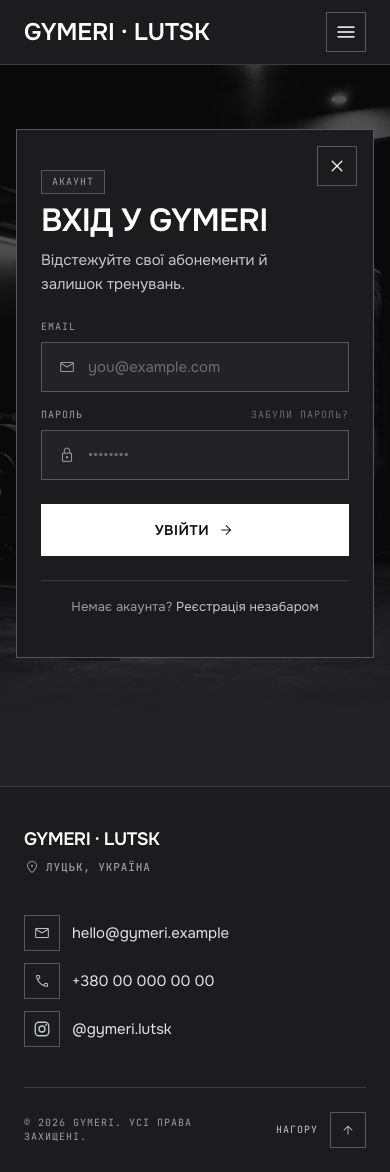
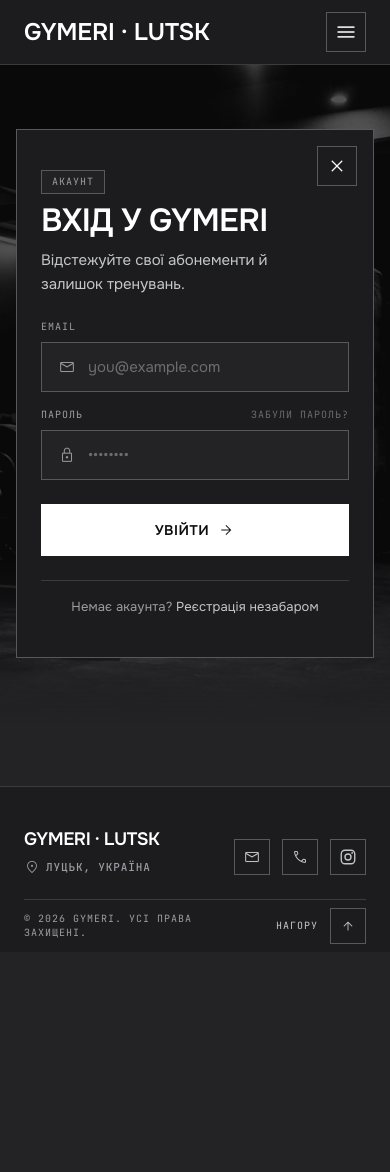
Before and after one commit to Samost-back/Gymeri, a Next.js app in the folder frontend/: page /login in a window 390 px wide. After the commit the page ends 952 px from the top, so only its background shows below. Built offline with nearby package versions, Linux system fonts and the light colour scheme.

Commit message:
fix(frontend): make the footer compact on phones
Contacts collapse to an icon row beside the city and the bottom row is thinner,
so the footer no longer runs long on small screens.

```diff
--- a/frontend/src/shared/layout/SiteFooter/SiteFooter.module.css
+++ b/frontend/src/shared/layout/SiteFooter/SiteFooter.module.css
@@ -5,12 +5,13 @@
   border-top: 1px solid var(--color-border);
 }
 
-/* Phones: brand, then contacts, one under the other. */
+/* Phones: contact icons sit on the city's line, so the footer stays short. */
 .top {
   display: flex;
-  flex-direction: column;
-  gap: var(--space-xl);
-  padding-block: var(--space-xl);
+  align-items: flex-end;
+  justify-content: space-between;
+  gap: var(--space-md);
+  padding-block: var(--space-xl) var(--space-lg);
 }
 
 .brand {
@@ -37,7 +38,6 @@
 
 .contactList {
   display: flex;
-  flex-direction: column;
   gap: 0.75rem;
   margin: 0;
   padding: 0;
@@ -55,6 +55,16 @@
 
 .contact:hover {
   color: var(--color-primary);
+}
+
+/* Phones show icons only; the text stays readable for screen readers. */
+.contactLabel {
+  position: absolute;
+  width: 1px;
+  height: 1px;
+  overflow: hidden;
+  clip-path: inset(50%);
+  white-space: nowrap;
 }
 
 /* Same square frame for every icon, so the three rows line up. */
@@ -82,7 +92,8 @@
   align-items: center;
   justify-content: space-between;
   gap: var(--space-md);
-  padding-block: var(--space-lg);
+  /* Thin on phones, so the copyright row doesn't outweigh the contacts above it. */
+  padding-block: var(--space-sm);
   border-top: 1px solid var(--color-border);
   color: var(--color-text-subtle);
 }
@@ -129,11 +140,25 @@
 /* Tablets and up: brand on the left, contacts on the right. */
 @media (min-width: 768px) {
   .top {
-    flex-direction: row;
     align-items: center;
-    justify-content: space-between;
     gap: var(--space-2xl);
-    padding-block: var(--space-2xl);
+    padding-block: var(--space-2xl) var(--space-xl);
+  }
+
+  .bottom {
+    padding-block: var(--space-lg);
+  }
+
+  .contactList {
+    flex-direction: column;
+  }
+
+  .contactLabel {
+    position: static;
+    width: auto;
+    height: auto;
+    overflow: visible;
+    clip-path: none;
   }
 }
 
--- a/frontend/src/shared/layout/SiteFooter/SiteFooter.tsx
+++ b/frontend/src/shared/layout/SiteFooter/SiteFooter.tsx
@@ -58,7 +58,7 @@ export function SiteFooter() {
                     {...(link.external && { target: "_blank", rel: "noopener noreferrer" })}
                   >
                     <span className={styles.contactIcon}>{link.icon}</span>
-                    {link.label}
+                    <span className={styles.contactLabel}>{link.label}</span>
                   </a>
                 </li>
               ))}
```
